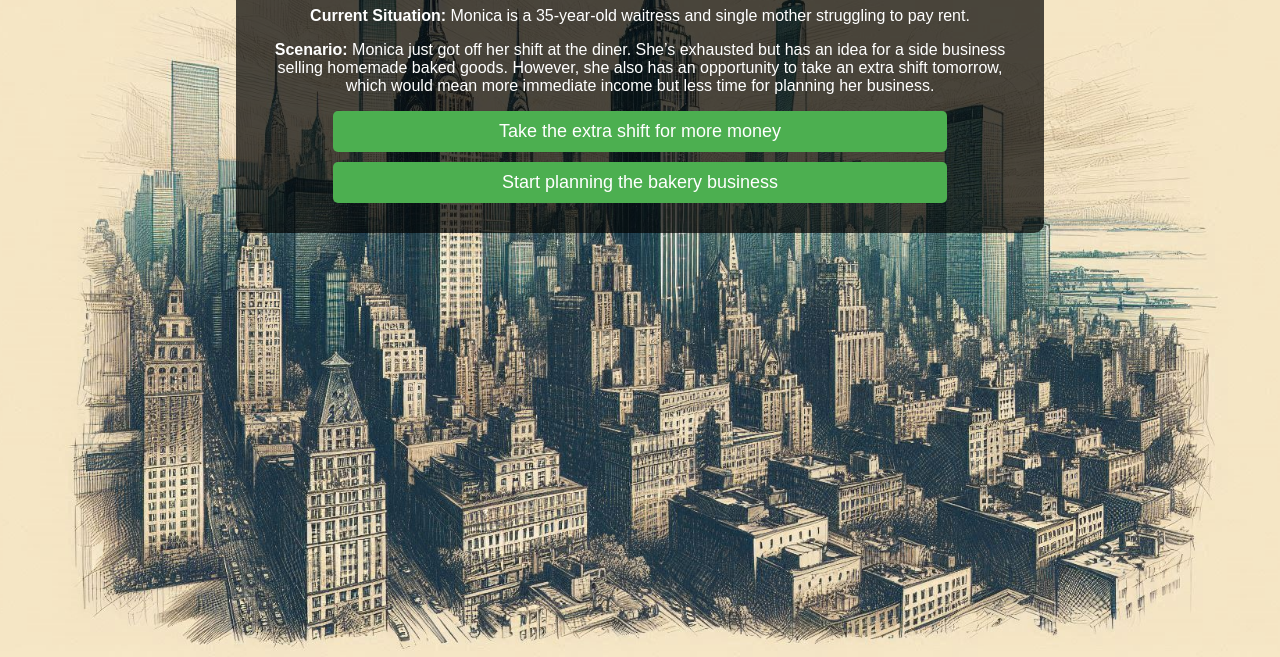
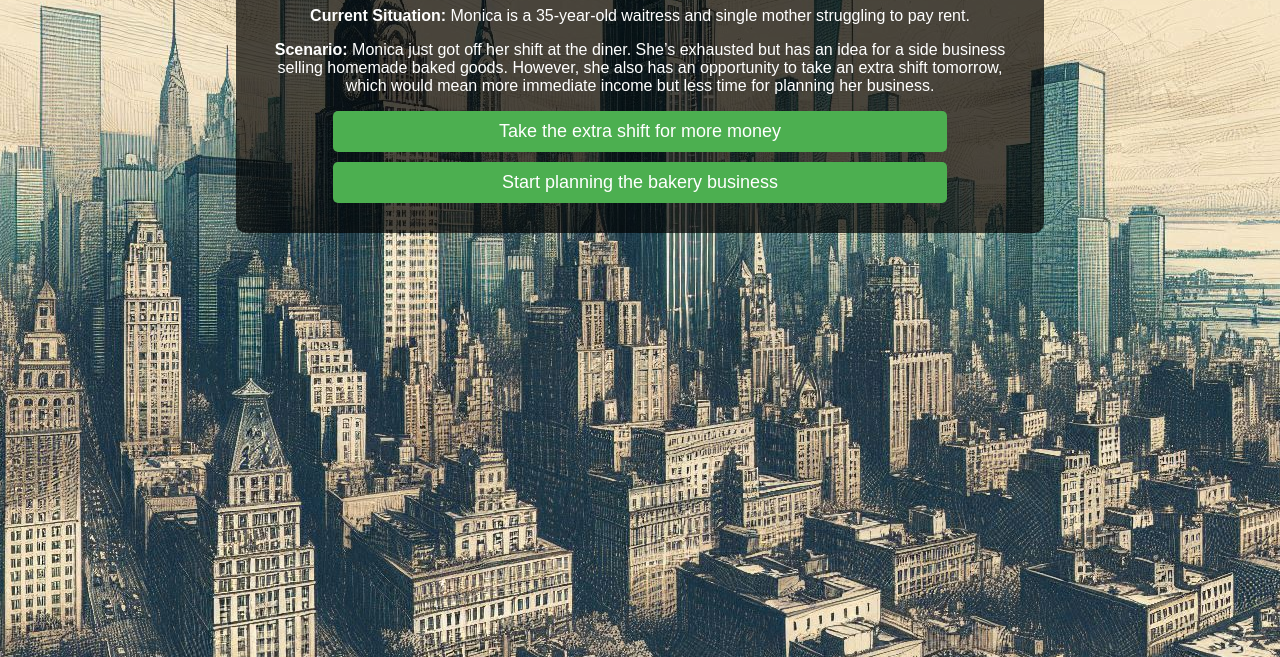
Before and after one commit to BigBiscuitOfficial/MGT471, a plain HTML site: page game.html in a window 1280 px wide. Shown: the part 143-800 px from the top of the page. Drawn offline with Linux system fonts and the light colour scheme.

Commit message:
Update game.html

```diff
--- a/game.html
+++ b/game.html
@@ -11,7 +11,7 @@
             padding: 0;
             text-align: center;
             background: url('city.jpeg') no-repeat center center fixed !important;
-            background-size: cover !important;
+            background-size: 100vw 100vh;
             color: white;
         }
         .container {
```
